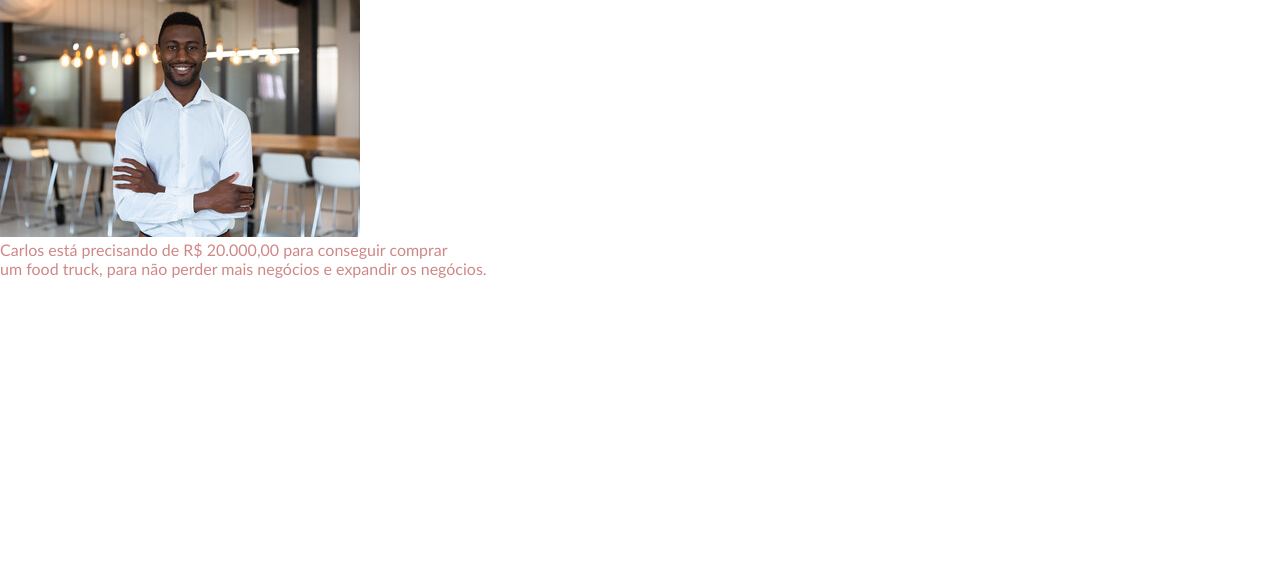
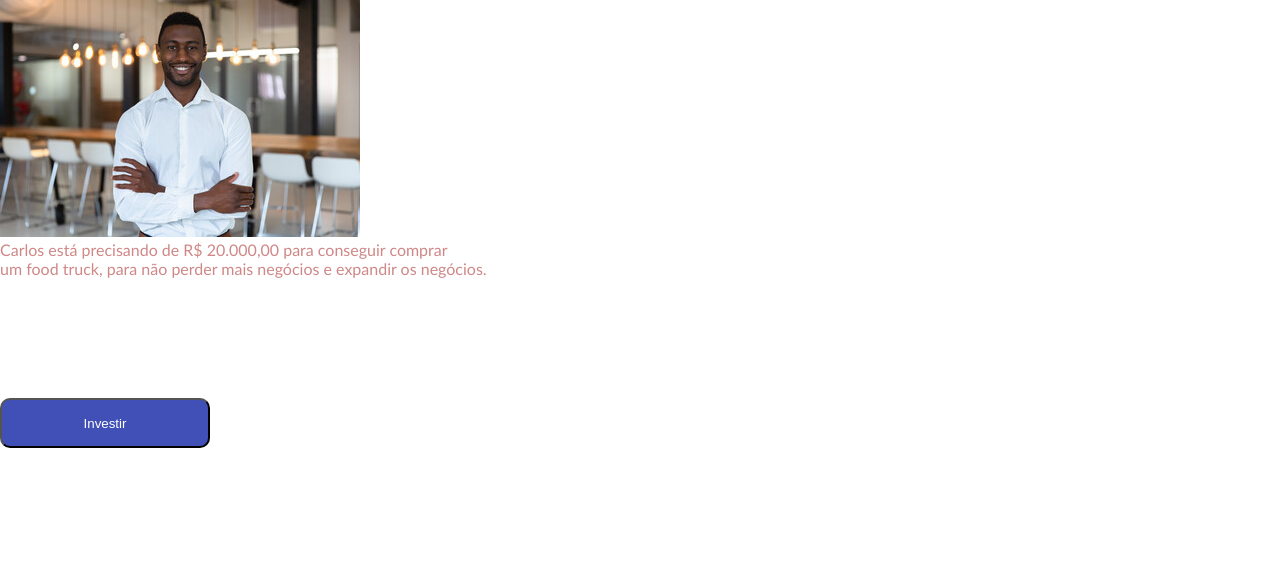
Before and after one commit to helanymelo/Landing-Page, a plain HTML site: page projeto.html in a window 1280 px wide. Shown: the part 120-687 px from the top of the page. Drawn offline with Linux system fonts and the light colour scheme.

```diff
--- a/projeto.css
+++ b/projeto.css
@@ -1,3 +1,5 @@
+/* Limpando o CSS */
+
 * {
     margin: 0;
     padding: 0;
@@ -72,6 +74,9 @@
     padding: 20px;
     margin-right: 40px;
 }
+
+
+/* rodape*/
 
 footer {
     position: fixed;
--- a/projeto.html
+++ b/projeto.html
@@ -34,6 +34,7 @@
         <div>
             <p>Carlos está precisando de R$ 20.000,00 para conseguir comprar <br>um food truck, para não perder mais negócios e expandir os negócios. </p>
         </div>
+        <button>Investir</button>
     </section>
 
 
```
Also changed, not shown: contato.html (+1 -0 lines), index.html (+1 -0 lines), solucoes.html (+1 -0 lines), upfor.html (+1 -0 lines).
